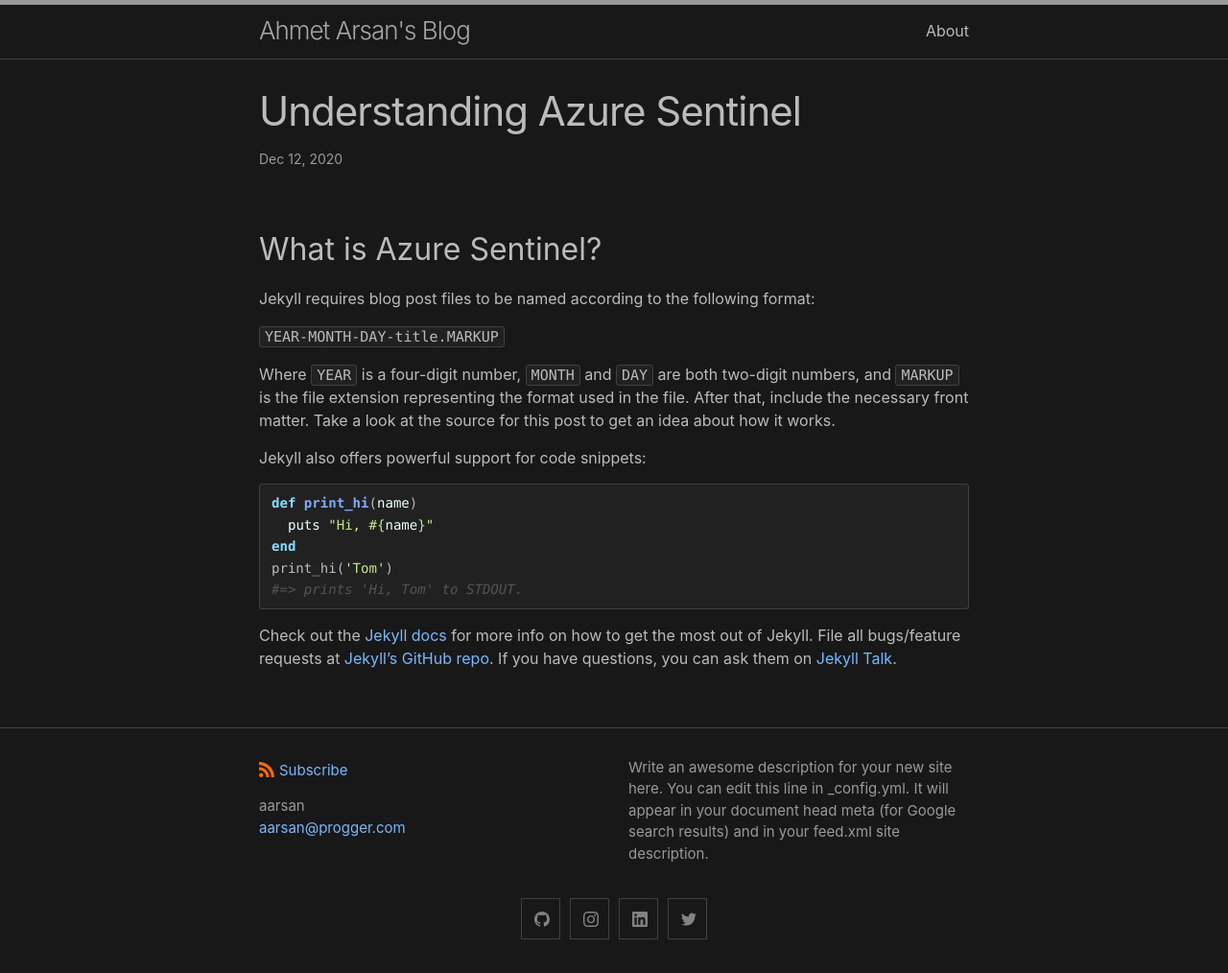
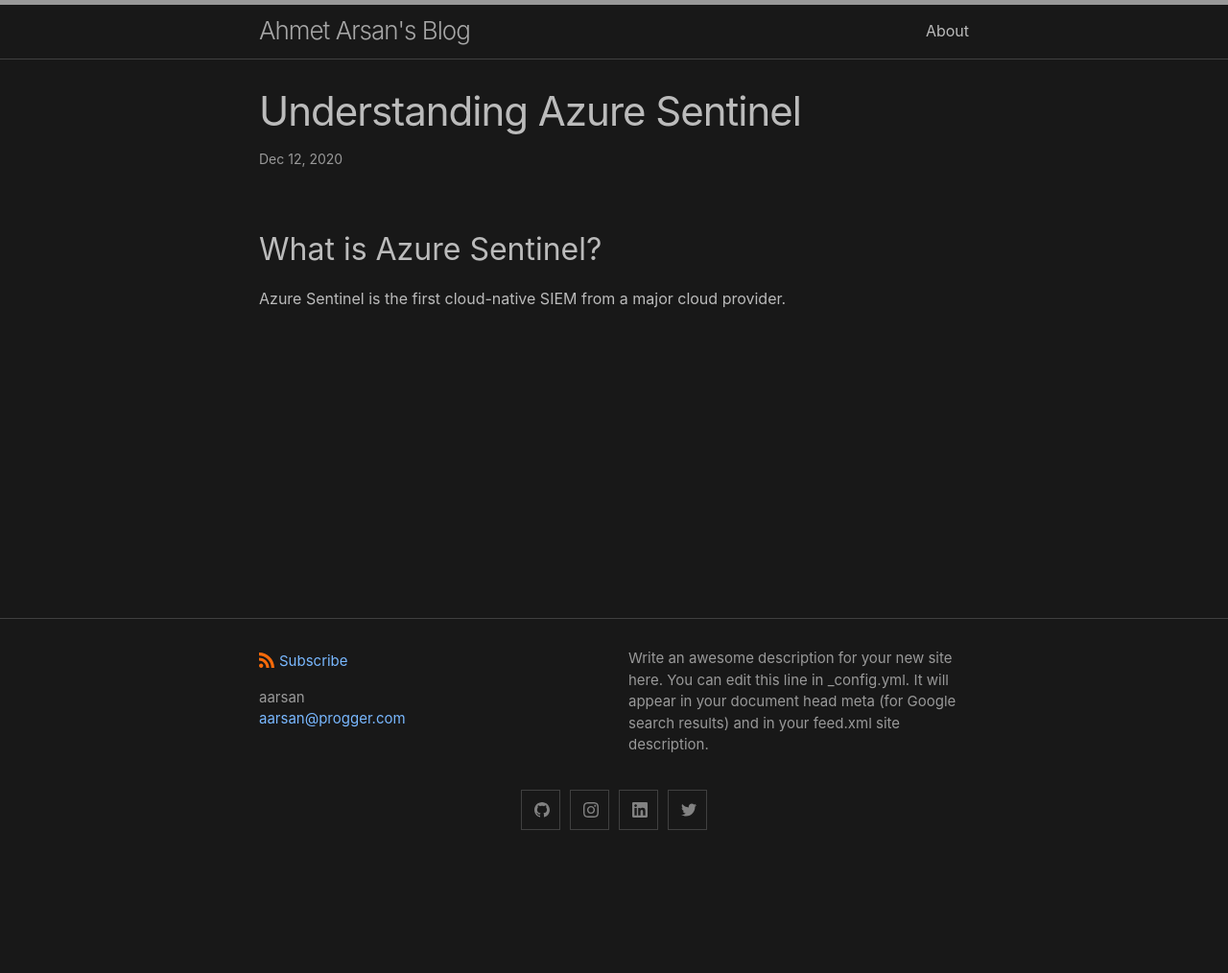
Before and after one commit to aarsan/aarsan.github.io, a Jekyll site: the page built from _posts/2020-12-11-Azure-Sentinel.md, in a window 1280 px wide. Shown: the whole page at 96% size. Built offline with Jekyll 4.4.1, drawn with Linux system fonts in a browser that asks for light colours; after the commit the page ends 900 px from its top, so only the background shows below that.

Commit message:
updates to Sentinel blog

```diff
--- a/_posts/2020-12-11-Azure-Sentinel.md
+++ b/_posts/2020-12-11-Azure-Sentinel.md
@@ -6,24 +6,4 @@
 ---
 ## What is Azure Sentinel?
 
-Jekyll requires blog post files to be named according to the following format:
-
-`YEAR-MONTH-DAY-title.MARKUP`
-
-Where `YEAR` is a four-digit number, `MONTH` and `DAY` are both two-digit numbers, and `MARKUP` is the file extension representing the format used in the file. After that, include the necessary front matter. Take a look at the source for this post to get an idea about how it works.
-
-Jekyll also offers powerful support for code snippets:
-
-{% highlight ruby %}
-def print_hi(name)
-  puts "Hi, #{name}"
-end
-print_hi('Tom')
-#=> prints 'Hi, Tom' to STDOUT.
-{% endhighlight %}
-
-Check out the [Jekyll docs][jekyll-docs] for more info on how to get the most out of Jekyll. File all bugs/feature requests at [Jekyll’s GitHub repo][jekyll-gh]. If you have questions, you can ask them on [Jekyll Talk][jekyll-talk].
-
-[jekyll-docs]: https://jekyllrb.com/docs/home
-[jekyll-gh]:   https://github.com/jekyll/jekyll
-[jekyll-talk]: https://talk.jekyllrb.com/
+Azure Sentinel is the first cloud-native SIEM from a major cloud provider.
```
